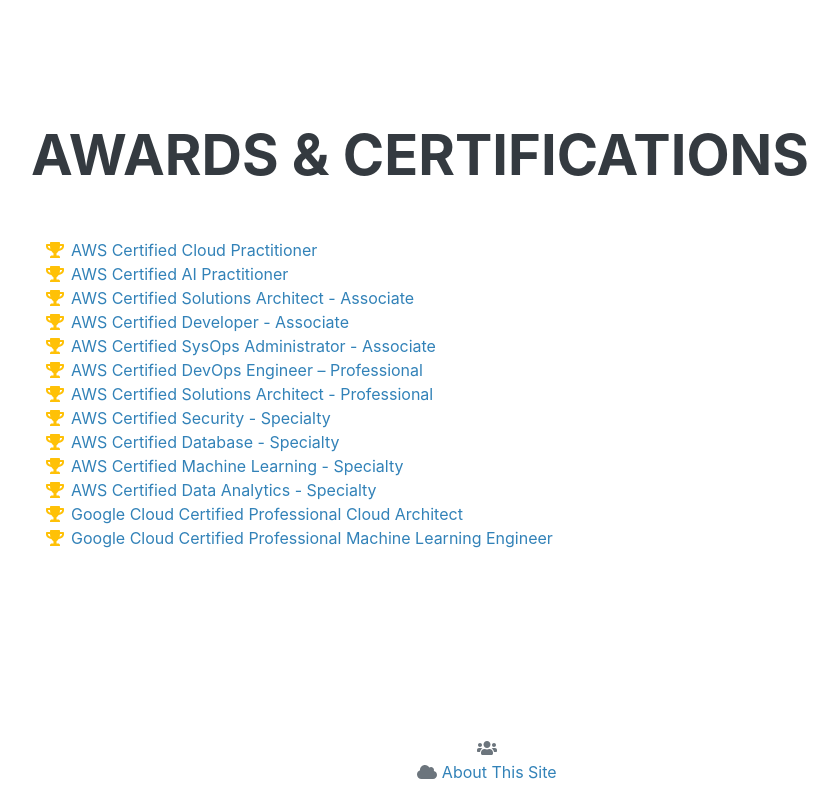
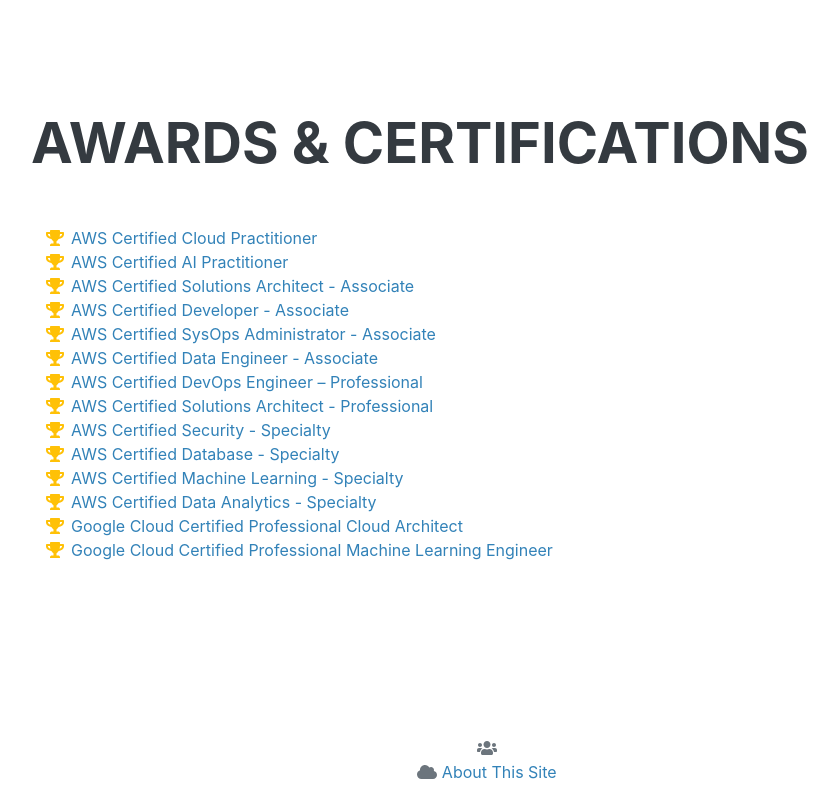
Before and after one commit to mplspunk/cloud-resume-front-end, a website: page index.html in a window 1280 px wide. Shown: the part 2467-3267 px from the top of the page, without its empty margins (289-1127 px from the left). Drawn offline with nearby package versions, Linux system fonts and the light colour scheme; no server answers; a web font is replaced by a local one.

Commit message:
Update index.html

```diff
--- a/index.html
+++ b/index.html
@@ -173,6 +173,10 @@
                         </li>
                         <li>
                             <span class="fa-li"><i class="fas fa-trophy text-warning"></i></span>
+                            <a href="https://www.credly.com/badges/fb29d3d2-6980-402d-972b-875f6d258ec2" target="_blank">AWS Certified Data Engineer - Associate</a>
+                        </li>
+                        <li>
+                            <span class="fa-li"><i class="fas fa-trophy text-warning"></i></span>
                             <a href="https://www.credly.com/badges/c831c3e6-c38b-435f-82f1-e3b373607f29" target="_blank">AWS Certified DevOps Engineer – Professional</a>
                         </li>
                         <li>
```
